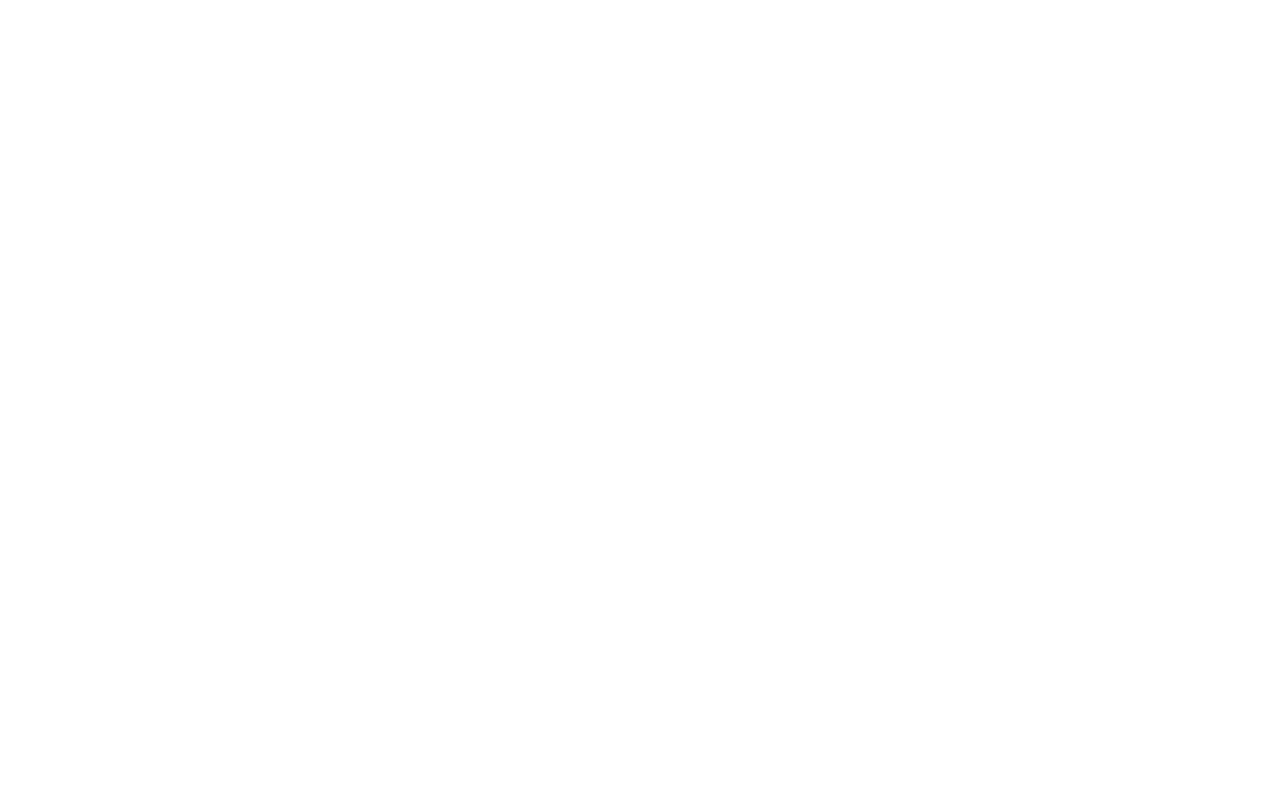
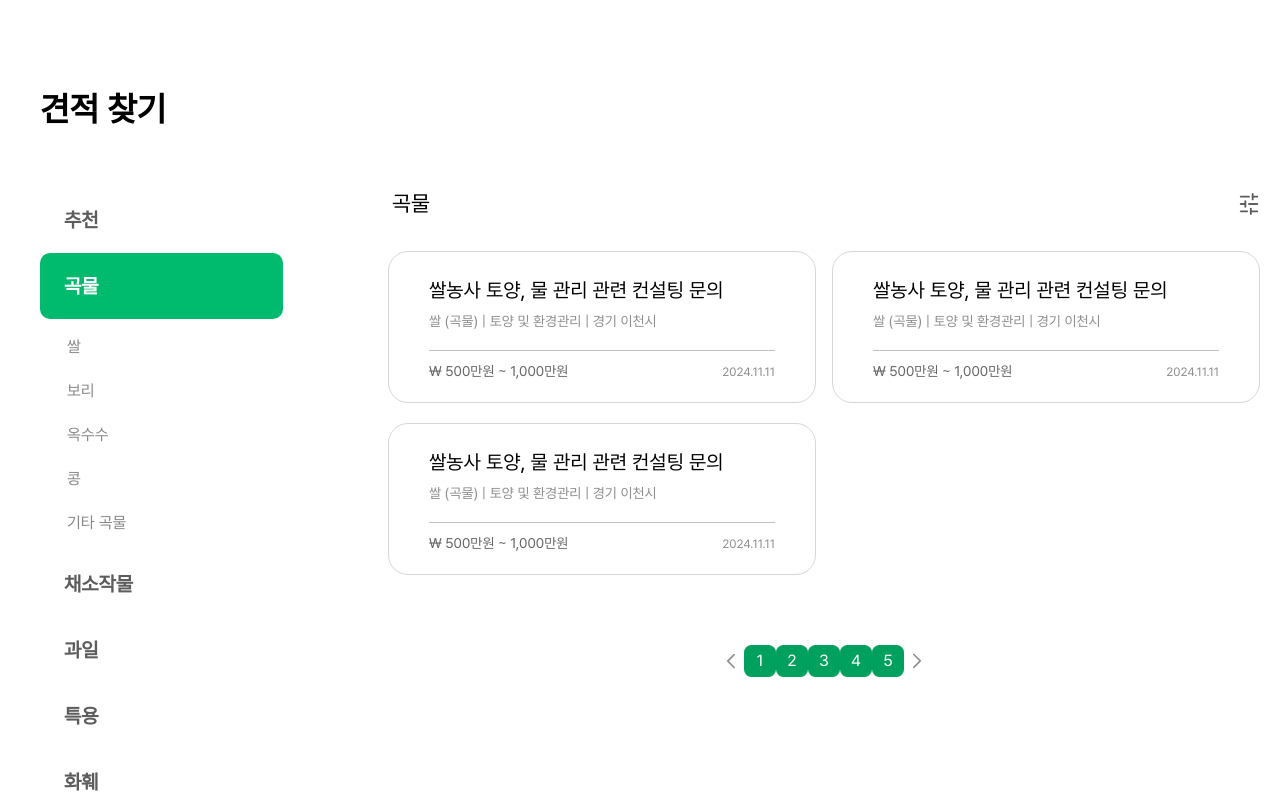
Before and after one commit to Farm-On/FE, a React (Vite) app: page /expert/estimates in a window 1280 px wide. Before the commit this address had no page. Shown: the top 800 px of the page. Built offline with nearby package versions, Linux system fonts and the light colour scheme.

Commit message:
feat: 전문가 견적 찾기 디자인 구현

```diff
--- a/src/App.tsx
+++ b/src/App.tsx
@@ -11,6 +11,7 @@ import PretendardMedium from '@/assets/fonts/Pretendard-Medium.woff';
 import Home from './pages/Home';
 import MyEstimatePage from './pages/Home/MyEstimate';
 import My from './pages/Expert/My';
+import Estimates from './pages/Expert/Estimates';
 
 const AppContainer = styled.div`
   width: 100%;
@@ -45,6 +46,7 @@ function App() {
           <Route path="/" element={<Home />} />
           <Route path="/MyEstimate" element={<MyEstimatePage />} />
           <Route path="/expert/my" element={<My />} />
+          <Route path="/expert/estimates" element={<Estimates />} />
         </Routes>
       </AppContainer>
     </Router>
--- /dev/null
+++ b/src/pages/Expert/Estimates.tsx
@@ -0,0 +1,117 @@
+import * as E from '@/styles/pages/Expert/Estimates.style';
+
+import Sliders from '@/assets/icons/Sliders.svg?react';
+
+const menus = {
+  추천: '',
+  곡물: {
+    쌀: 'key1',
+    보리: 'key2',
+    옥수수: 'key3',
+    콩: 'key4',
+    '기타 곡물': 'key5',
+  },
+  채소작물: '',
+  과일: '',
+  특용: '',
+  화훼: '',
+  사료: '',
+  기타: '',
+} as const;
+
+const activeMenus = {
+  곡물: true,
+  추천: false,
+  채소작물: false,
+  과일: false,
+  특용: false,
+  화훼: false,
+  사료: false,
+  기타: false,
+};
+
+const dummy = [
+  {
+    id: 1,
+    title: '쌀농사 토양, 물 관리 관련 컨설팅 문의',
+    subtitle: '쌀 (곡물) | 토양 및 환경관리 | 경기 이천시',
+    estimatedCost: '500만원 ~ 1,000만원',
+    date: '2024.11.11',
+  },
+  {
+    id: 2,
+    title: '쌀농사 토양, 물 관리 관련 컨설팅 문의',
+    subtitle: '쌀 (곡물) | 토양 및 환경관리 | 경기 이천시',
+    estimatedCost: '500만원 ~ 1,000만원',
+    date: '2024.11.11',
+  },
+  {
+    id: 3,
+    title: '쌀농사 토양, 물 관리 관련 컨설팅 문의',
+    subtitle: '쌀 (곡물) | 토양 및 환경관리 | 경기 이천시',
+    estimatedCost: '500만원 ~ 1,000만원',
+    date: '2024.11.11',
+  },
+];
+
+export default function Estimates() {
+  return (
+    <div style={{ marginTop: 84 }}>
+      <div style={{ maxWidth: '1200px', margin: '0 auto' }}>
+        <E.Title>견적 찾기</E.Title>
+        <E.Container>
+          <E.Sidebar>
+            {Object.keys(menus).map((menu) => {
+              if (typeof menus[menu as keyof typeof menus] === 'object') {
+                return (
+                  <div key={menu}>
+                    <E.Menu active={activeMenus[menu as keyof typeof menus]}>{menu}</E.Menu>
+                    <E.SubMenuContainer>
+                      {Object.keys(menus[menu as keyof typeof menus]).map((subMenu) => (
+                        <E.SubMenu key={subMenu}>{subMenu}</E.SubMenu>
+                      ))}
+                    </E.SubMenuContainer>
+                  </div>
+                );
+              } else {
+                return (
+                  <E.Menu key={menu} active={activeMenus[menu as keyof typeof menus]}>
+                    {menu}
+                  </E.Menu>
+                );
+              }
+            })}
+          </E.Sidebar>
+          <E.Content>
+            <E.Header>
+              <E.SelectedCategoryLabel>곡물</E.SelectedCategoryLabel>
+              <Sliders />
+            </E.Header>
+            <E.Grid>
+              {dummy.map((data) => (
+                <E.Card key={data.id}>
+                  <E.CardTitle>{data.title}</E.CardTitle>
+                  <E.CardProperties>{data.subtitle}</E.CardProperties>
+                  <E.CardDivider />
+                  <E.CardFooter>
+                    <E.CardEstimatedCost>₩ {data.estimatedCost}</E.CardEstimatedCost>
+                    <E.CardDate>{data.date}</E.CardDate>
+                  </E.CardFooter>
+                </E.Card>
+              ))}
+            </E.Grid>
+            <E.PaginationContainer>
+              <E.PreviousPage />
+              {[1, 2, 3, 4, 5].map((page) => (
+                <E.PageButton key={page} active>
+                  {page}
+                </E.PageButton>
+              ))}
+              <E.NextPage />
+            </E.PaginationContainer>
+          </E.Content>
+        </E.Container>
+      </div>
+    </div>
+  );
+}
--- /dev/null
+++ b/src/styles/pages/Expert/Estimates.style.ts
@@ -0,0 +1,190 @@
+import styled from '@emotion/styled';
+
+import ChevronRightGray from '@/assets/icons/ChevronRightGray.svg?react';
+
+export const Title = styled.div`
+  margin-bottom: 30px;
+  color: #000;
+  font-family: PretendardRegular;
+  font-size: 34px;
+  font-style: normal;
+  font-weight: 600;
+  line-height: 150%; /* 51px */
+`;
+
+export const Container = styled.div`
+  margin-top: 52px;
+  display: flex;
+  flex-direction: row;
+  gap: 105px;
+`;
+
+export const Sidebar = styled.div`
+  display: flex;
+  flex-direction: column;
+`;
+
+export const Menu = styled.div<{ active?: boolean }>`
+  display: flex;
+  width: 219px;
+  padding-top: 18px;
+  padding-bottom: 18px;
+  padding-left: 24px;
+  align-items: center;
+  gap: 10px;
+  border-radius: 10px;
+  ${(props) => (props.active ? 'background: #00BA6D;' : undefined)}
+  color: ${(props) => (props.active ? '#fff' : '#5D5D5D')};
+  font-family: PretendardRegular;
+  font-size: 20px;
+  font-style: normal;
+  font-weight: 600;
+  line-height: 150%; /* 30px */
+`;
+
+export const SubMenuContainer = styled.div`
+  margin-left: 27px;
+  padding-top: 16px;
+  padding-bottom: 16px;
+  display: flex;
+  flex-direction: column;
+  gap: 20px;
+`;
+
+export const SubMenu = styled.span`
+  color: #888;
+  font-family: PretendardRegular;
+  font-size: 16px;
+  font-style: normal;
+  font-weight: 400;
+  line-height: 150%; /* 24px */
+`;
+
+export const Content = styled.div`
+  display: flex;
+  flex-direction: column;
+`;
+
+export const Header = styled.div`
+  margin-bottom: 31px;
+  display: flex;
+  flex-direction: row;
+  align-items: center;
+  justify-content: space-between;
+`;
+
+export const SelectedCategoryLabel = styled.span`
+  margin-left: 4px;
+  color: #000;
+  text-align: center;
+  font-family: PretendardRegular;
+  font-size: 22px;
+  font-style: normal;
+  font-weight: 500;
+  line-height: 150%; /* 33px */
+`;
+
+export const Grid = styled.div`
+  margin-bottom: 70px;
+  display: grid;
+  grid-template-columns: repeat(2, 1fr);
+  grid-template-rows: auto;
+  column-gap: 16px;
+  row-gap: 20px;
+`;
+
+export const Card = styled.div`
+  width: 346px;
+  padding: 23px 40px 20px 40px;
+  display: flex;
+  flex-direction: column;
+  border-radius: 20px;
+  border: 0.436px solid #d7d7d7;
+  background: #fff;
+`;
+
+export const CardTitle = styled.span`
+  margin-bottom: 6px;
+  color: #000;
+  font-family: PretendardRegular;
+  font-size: 20px;
+  font-style: normal;
+  font-weight: 500;
+  line-height: 150%; /* 30px */
+  text-transform: uppercase;
+`;
+
+export const CardProperties = styled.span`
+  color: #8e8e8e;
+  font-family: PretendardRegular;
+  font-size: 14px;
+  font-style: normal;
+  font-weight: 500;
+  line-height: 150%; /* 21px */
+`;
+
+export const CardDivider = styled.div`
+  width: 100%;
+  margin-top: 18px;
+  margin-bottom: 10px;
+  border-bottom: 0.7px solid #c1c1c1;
+`;
+
+export const CardFooter = styled.div`
+  display: flex;
+  flex-direction: row;
+  align-items: center;
+  justify-content: space-between;
+`;
+
+export const CardEstimatedCost = styled.span`
+  color: #666;
+  font-family: PretendardRegular;
+  font-size: 14px;
+  font-style: normal;
+  font-weight: 500;
+  line-height: 150%; /* 21px */
+`;
+
+export const CardDate = styled.span`
+  color: #8e8e8e;
+  font-family: PretendardRegular;
+  font-size: 12px;
+  font-style: normal;
+  font-weight: 500;
+  line-height: 150%; /* 18px */
+`;
+
+export const PaginationContainer = styled.div`
+  display: flex;
+  flex-direction: row;
+  align-items: center;
+  align-self: center;
+`;
+
+export const NextPage = styled(ChevronRightGray)<{ disabled?: boolean }>`
+  & path {
+    stroke: ${(props) => (props.disabled ? '#D9D9D9' : '#8E8E8E')};
+  }
+`;
+
+export const PreviousPage = styled(NextPage)`
+  transform: rotate(180deg);
+`;
+
+export const PageButton = styled.button<{ active?: boolean }>`
+  width: 32px;
+  height: 32px;
+  display: flex;
+  align-items: center;
+  justify-content: center;
+  border: none;
+  border-radius: 7.551px;
+  background: ${(props) => (props.active ? '#00a05e' : 'transparent')};
+  color: ${(props) => (props.active ? '#fff' : '#8E8E8E')};
+  font-family: PretendardRegular;
+  font-size: 16px;
+  font-style: normal;
+  font-weight: 500;
+  line-height: 150%; /* 24px */
+`;
```
Also changed, not shown: src/assets/icons/ChevronRightGray.svg (added), src/assets/icons/Sliders.svg (added).
